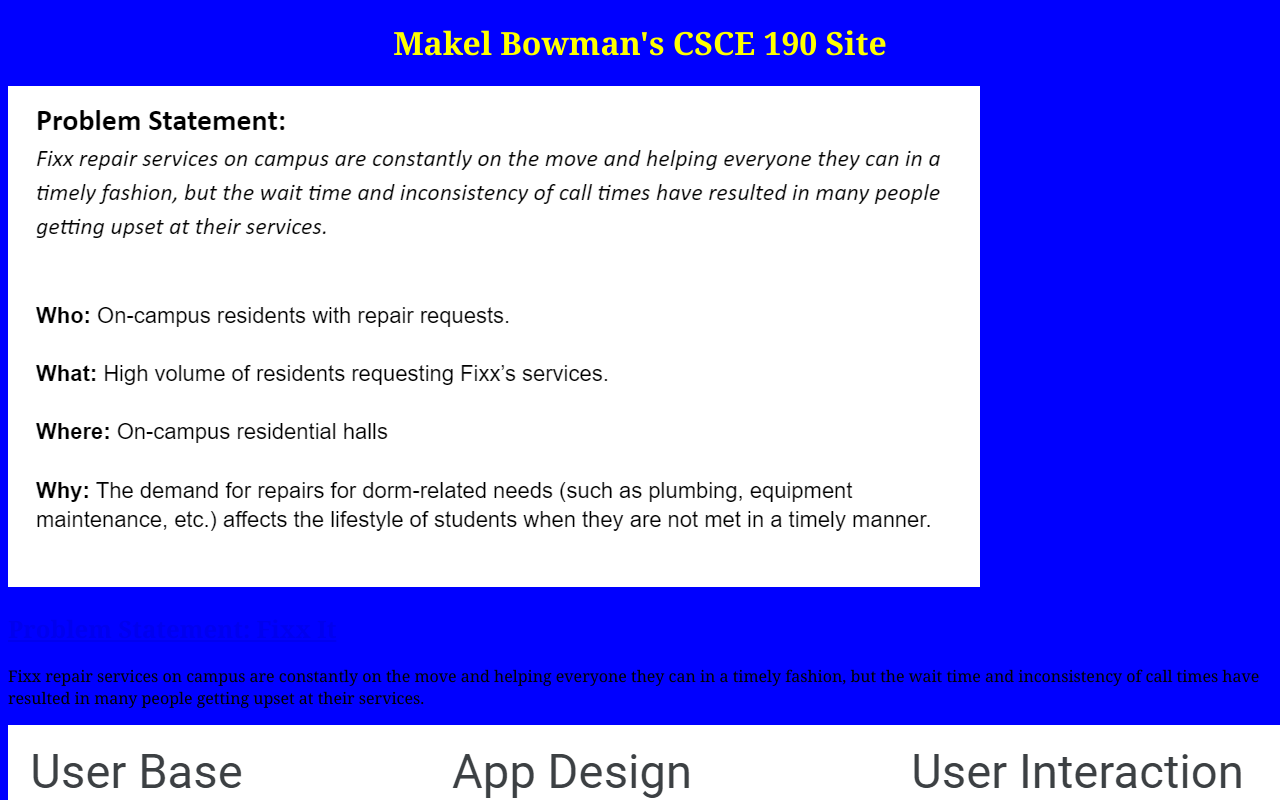
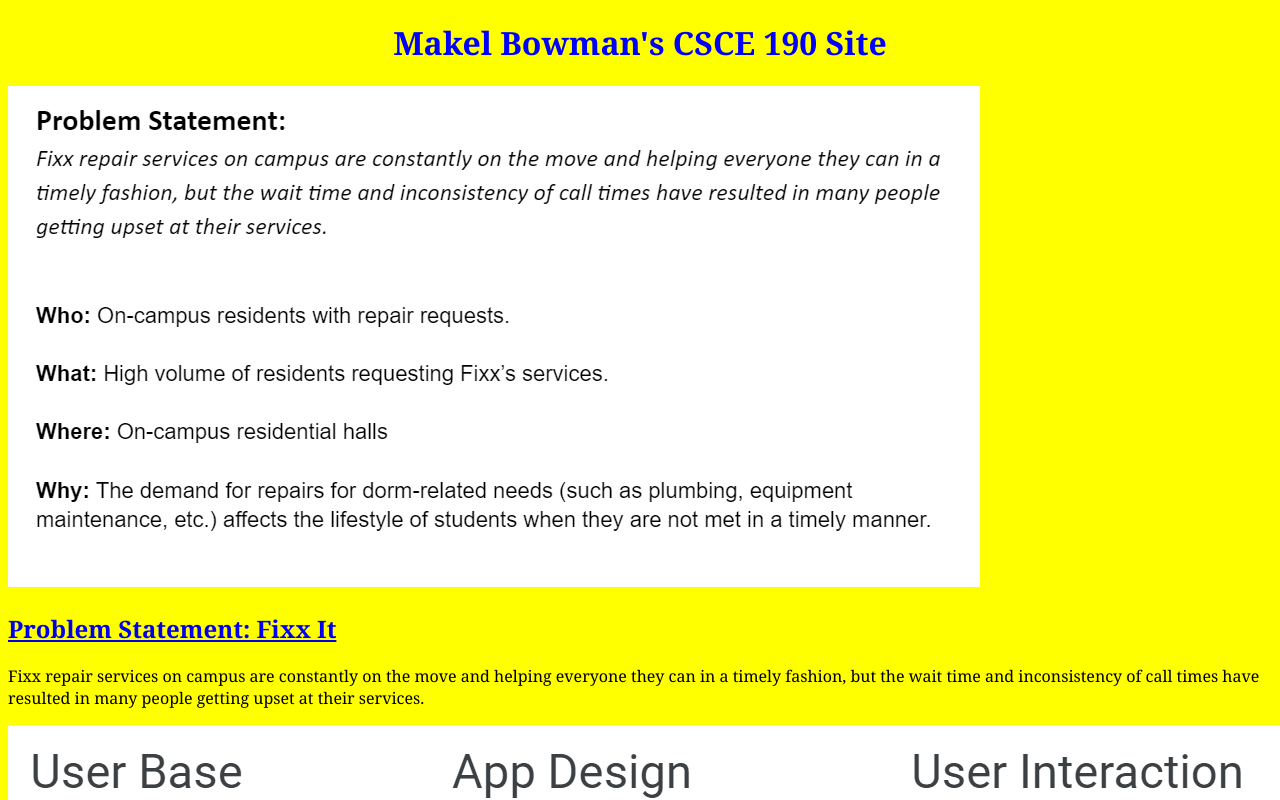
Before and after one commit to MakelB/MakelB.github.io, a plain HTML site: page index.html in a window 1280 px wide. Shown: the top 800 px of the page. Drawn offline with Linux system fonts and the light colour scheme.

Commit message:
Add files via upload

```diff
--- a/style.css
+++ b/style.css
@@ -1,9 +1,9 @@
 body {
-    background:blue;
+    background:yellow;
     font-family:Georgia, 'Times New Roman', Times, serif
 }
 
 h1 {
-    color: yellow;
+    color: blue;
     text-align:center;
 }
```
